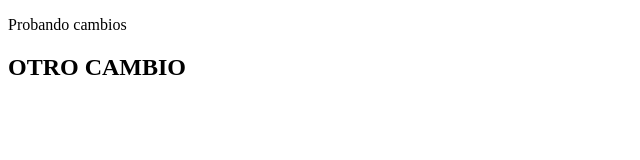
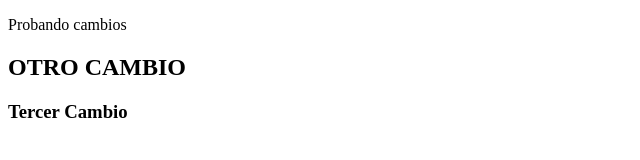
Before and after one commit to NachoMrt/Otro, a plain HTML site: page index.html in a window 1280 px wide. Shown: the whole page, without its empty margins (0-640 px from the left). Drawn offline with Linux system fonts and the light colour scheme.

Commit message:
Tercer cambio

```diff
--- a/index.html
+++ b/index.html
@@ -9,5 +9,6 @@
   <body>
     <p>Probando cambios</p>
     <h2>OTRO CAMBIO</h2>
+    <h3>Tercer Cambio</h3>
   </body>
 </html>
```
